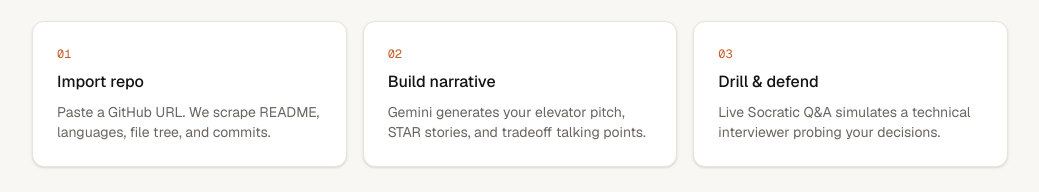
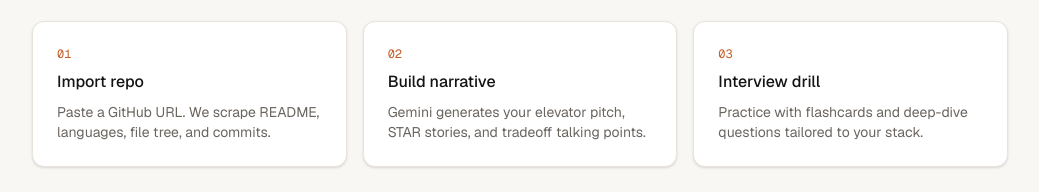
Before and after one commit to FillingVoid7/Repause, a Next.js app: page / in a window 1280 px wide. Shown: the part 546-738 px from the top of the page, without its empty margins (120-1159 px from the left). Built offline with nearby package versions, Linux system fonts and the light colour scheme; no server answers.

Commit message:
fix:update interview drill

```diff
--- a/app/(auth)/login/page.tsx
+++ b/app/(auth)/login/page.tsx
@@ -20,7 +20,7 @@ export default async function LoginPage() {
       <div className="card w-full max-w-md">
         <div className="mb-8 space-y-2 text-center">
           <Link href="/" className="text-sm font-semibold tracking-wide text-accent">
-            STACKTOLD
+            STACKFOLD
           </Link>
           <h1 className="text-2xl font-semibold tracking-tight">
             Sign in to your account
--- a/app/page.tsx
+++ b/app/page.tsx
@@ -70,8 +70,8 @@ export default async function Home() {
             },
             {
               step: "03",
-              title: "Drill & defend",
-              body: "Live Socratic Q&A simulates a technical interviewer probing your decisions.",
+              title: "Interview drill",
+              body: "Practice with flashcards and deep-dive questions tailored to your stack.",
             },
           ].map((item) => (
             <article key={item.step} className="card">
```
